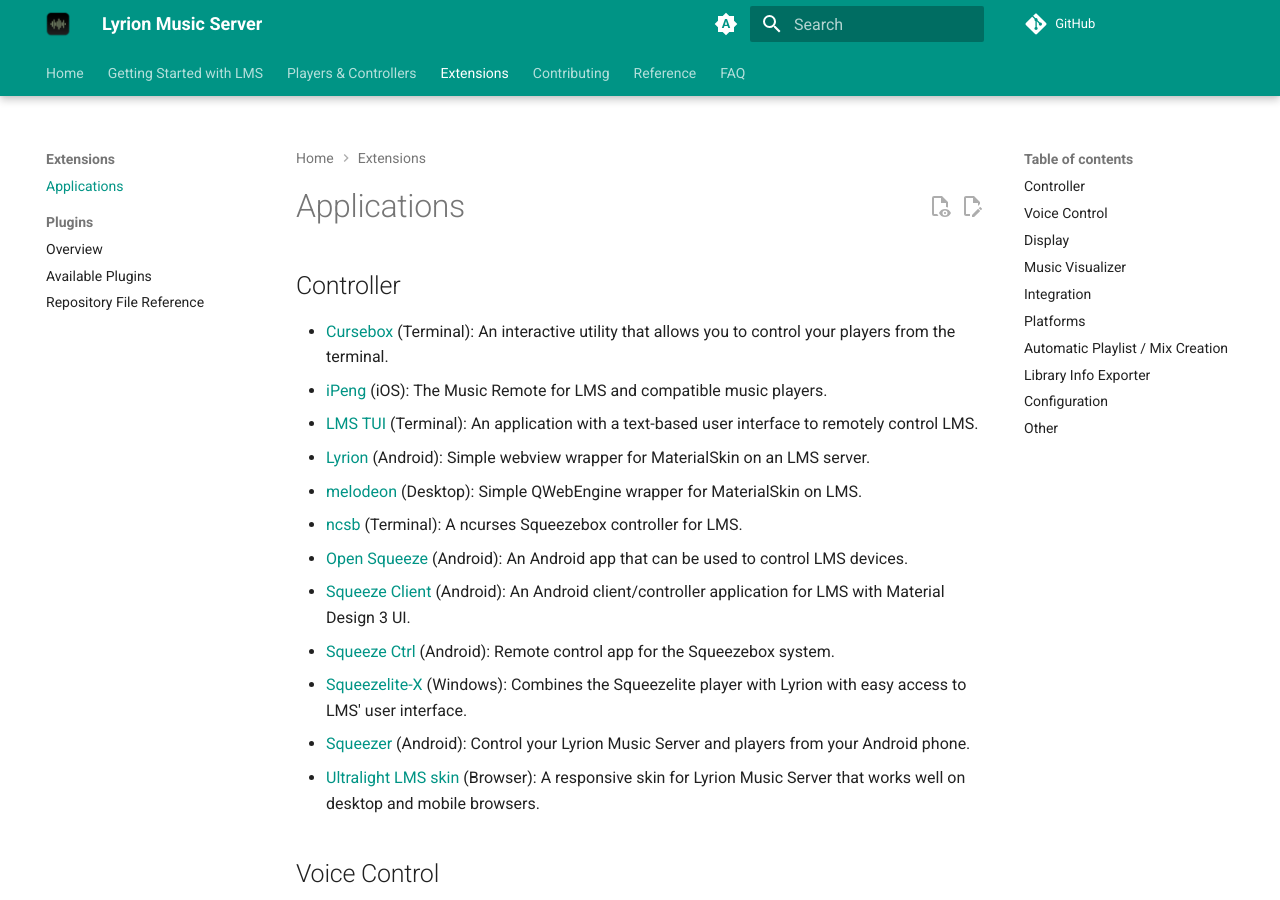
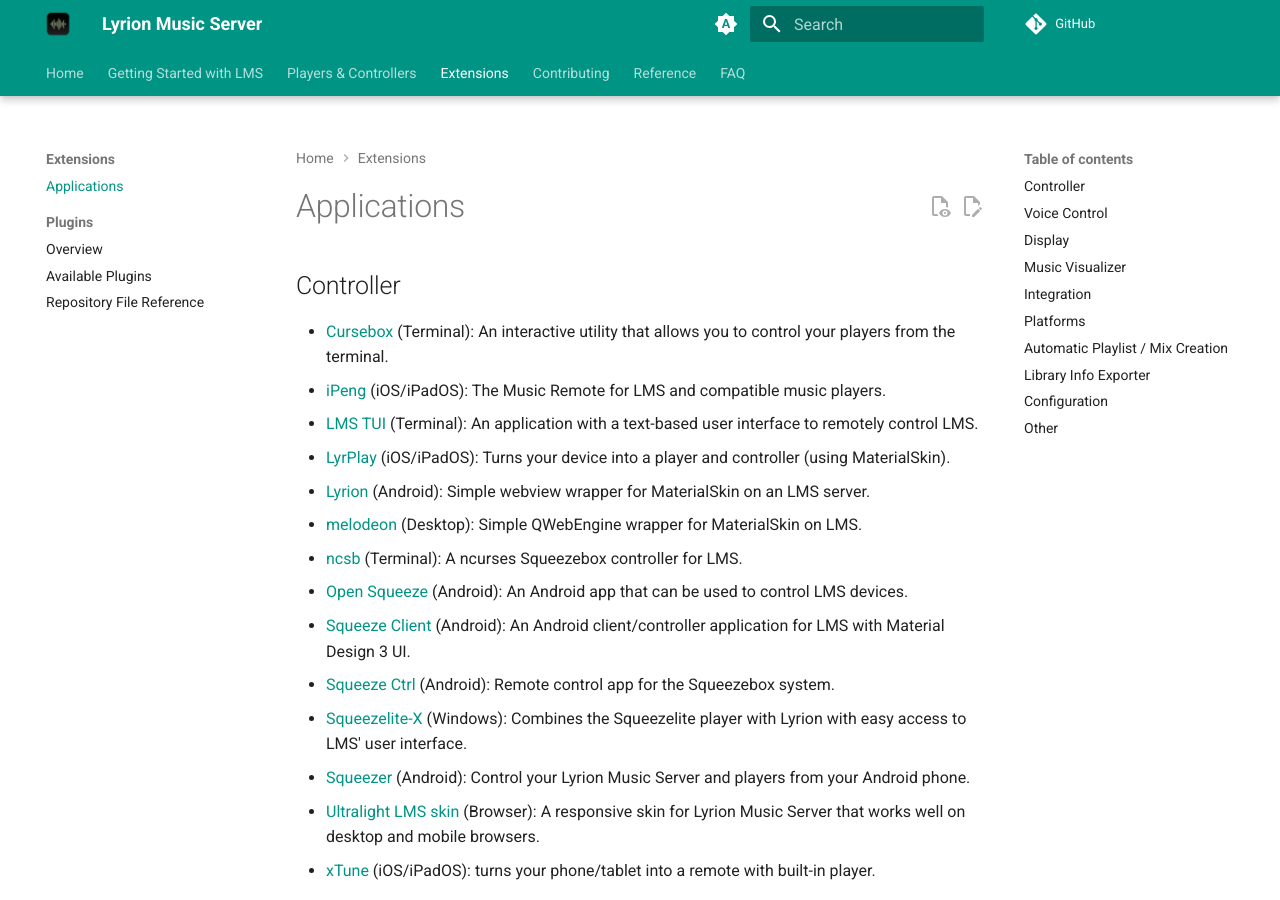
Before and after one commit to LMS-Community/lms-community.github.io, an MkDocs documentation site: the page built from docs/extensions/applications/index.md, in a window 1280 px wide and 900 px high. Built offline with MkDocs 1.6.1 and Material for MkDocs 9.7.7, drawn with Linux system fonts in a browser that asks for light colours; a script that is not in the unit is left out; plug-ins that fetch from the network failed and are left out; comment, search, counter and statistics services are not loaded.

Commit message:
Add links to xTune and LyrPlay

```diff
--- a/docs/extensions/applications/index.md
+++ b/docs/extensions/applications/index.md
@@ -8,8 +8,9 @@
 
 ## Controller
 - [Cursebox](https://gitlab.com/gorgonzola/cursebox/blob/master/README.md) (Terminal): An interactive utility that allows you to control your players from the terminal.
-- [iPeng](https://penguinlovesmusic.de/ipeng-8/) (iOS): The Music Remote for LMS and compatible music players.
+- [iPeng](https://penguinlovesmusic.de/ipeng-8/) (iOS/iPadOS): The Music Remote for LMS and compatible music players.
 - [LMS TUI ](https://www.nexus0.net/pub/sw/lmstui/) (Terminal): An application with a text-based user interface to remotely control LMS.
+- [LyrPlay](https://apps.apple.com/app/lyrplay/id6746776736) (iOS/iPadOS): Turns your device into a player and controller (using MaterialSkin).
 - [Lyrion](https://f-droid.org/packages/com.craigd.lmsmaterial.app/) (Android): Simple webview wrapper for MaterialSkin on an LMS server.
 - [melodeon](https://github.com/CDrummond/melodeon) (Desktop): Simple QWebEngine wrapper for MaterialSkin on LMS.
 - [ncsb](https://github.com/atisharma/ncsb) (Terminal): A ncurses Squeezebox controller for LMS.
@@ -19,6 +20,7 @@
 - [Squeezelite-X](https://apps.microsoft.com/detail/9pbhmtnp9037) (Windows): Combines the Squeezelite player with Lyrion with easy access to LMS' user interface.
 - [Squeezer](https://github.com/kaaholst/android-squeezer) (Android): Control your Lyrion Music Server and players from your Android phone.
 - [Ultralight LMS skin](https://github.com/millerdev/lms-ultralight) (Browser): A responsive skin for Lyrion Music Server that works well on desktop and mobile browsers.
+- [xTune](https://apps.apple.com/app/xtune-lyrion-remote-player/id6744552136) (iOS/iPadOS): turns your phone/tablet into a remote with built-in player.
 
 ## Voice Control
 - [MediaServer](https://mediaserver.smartskills.tech) (Alexa) A custom Alexa skill to fully control LMS and also stream LMS-audio via Amazon Echo devices.
```
